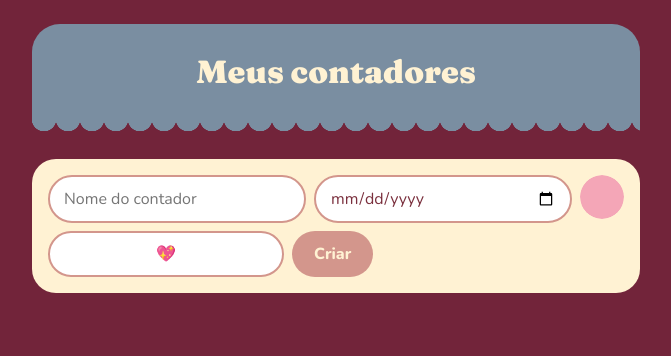
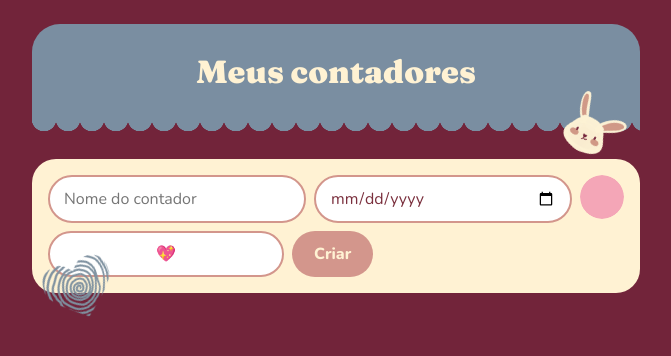
Before and after one commit to laubelle/contador-data, a Flask app: page / in a window 1280 px wide. Shown: the top 356 px of the page, without its empty margins (304-975 px from the left). Run offline with Flask 3, Linux system fonts and the light colour scheme.

Commit message:
Adiciona enfeites

```diff
--- a/static/style.css
+++ b/static/style.css
@@ -34,6 +34,15 @@ h1 {
   border-radius: 28px 28px 0 0;
   position: relative;
 }
+h1 .decoracao {
+  position: absolute;
+  right: 16px;
+  bottom: -38px;
+  width: 60px;
+  transform: rotate(30deg);
+  z-index: 1;
+  pointer-events: none;
+}
 h1::after {
   content: "";
   position: absolute;
@@ -47,6 +56,7 @@ h1::after {
 
 /* Formulário de criação */
 body > form {
+  position: relative;
   display: flex;
   flex-wrap: wrap;
   gap: 8px;
@@ -58,7 +68,7 @@ body > form {
 
 input[type="text"],
 input[type="date"] {
-  flex: 1 1 140px;
+  flex: 1 1 40px;
   font: inherit;
   padding: 10px 14px;
   border: 2px solid var(--rosa);
@@ -66,7 +76,7 @@ input[type="date"] {
   background: #fff;
   color: var(--vinho);
 }
-input[name="emoji"] { flex: 0 0 70px; text-align: center; }
+input[name="emoji"] { flex: 0 0 30px; text-align: center; }
 input:focus { outline: none; border-color: var(--vinho); }
 
 input[type="color"] {
@@ -188,3 +198,12 @@ button:hover { filter: brightness(1.05); }
 }
 .voltar .seta { transition: transform 0.15s; }
 .voltar:hover .seta { transform: translateX(-4px); }
+
+.decoracao-form {
+  position: absolute;
+  left: 12px;
+  bottom: -30px;
+  width: 70px;
+  transform: rotate(-20deg);
+  pointer-events: none;
+}
--- a/templates/index.html
+++ b/templates/index.html
@@ -8,7 +8,7 @@
   <title>Contador</title>
 </head>
 <body>
-  <h1>Meus contadores</h1>
+  <h1>Meus contadores <img class="decoracao" src="{{ url_for('static', filename='coelho.png') }}" alt=""></h1>
 
   <form action="/novo" method="post">
     <input type="text" name="nome" placeholder="Nome do contador" required>
@@ -16,6 +16,7 @@
     <input type="color" name="cor" value="#f4a6b7">
     <input type="text" name="emoji" placeholder="💖" maxlength="2">
     <button>Criar</button>
+    <img class="decoracao-form" src="{{ url_for('static', filename='coracao.png') }}" alt="">
   </form>
 
  {% for c in contadores %}
```
Also changed, not shown: static/coelho.png (added), static/coracao.png (added).
